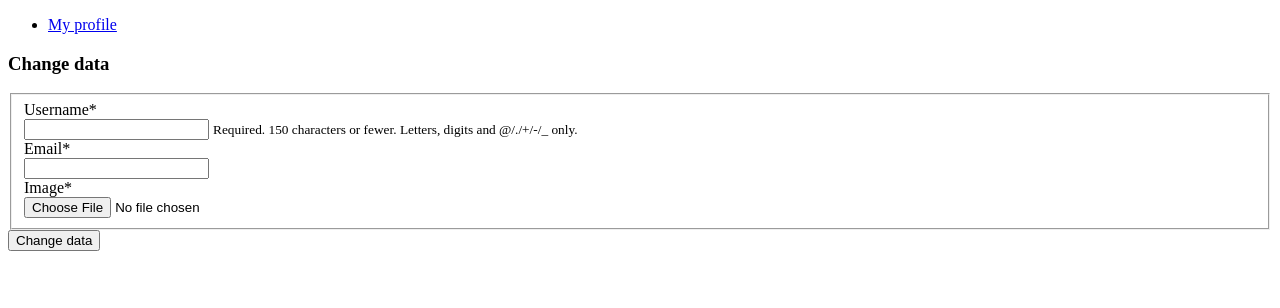
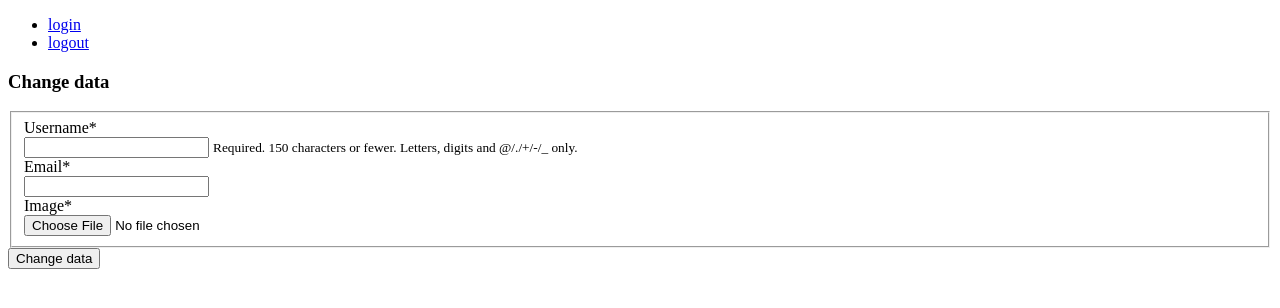
Before and after one commit to anuphong-github/Social-Networking, a Django app: template users/templates/users/profile.html in a window 1280 px wide. Shown: the top 308 px of the page. Run offline with Django 3.2, Linux system fonts and the light colour scheme; the template is opened without the code that fills it: values that come from a table or form of the project are taken from there, others are empty; tables that the repository leaves empty hold one stand-in row (values such as "Sample post"); some libraries are stand-ins or nearby versions.

Commit message:
Add Logout

```diff
--- a/SocialNetworking/urls.py
+++ b/SocialNetworking/urls.py
@@ -24,6 +24,7 @@ urlpatterns = [
     path('', include('blog.urls')),
     path('admin/', admin.site.urls),
     path('login/',auth_views.LoginView.as_view(template_name='users/login.html'),name='login'),
+    path('logout/', auth_views.LogoutView.as_view(template_name='users/logout.html'), name='logout'),
     path('register/',users_app_views.register,name='register-users'),
     path('profile/', users_app_views.profile, name='profile'),
 ]
--- a/blog/templates/blog/base.html
+++ b/blog/templates/blog/base.html
@@ -6,11 +6,14 @@
     <title>Social Networking</title>
   </head>
   <body>
+
     <nav>
       <ul>
-        <li><a href="{% url 'profile'%}">My profile</a></li>
+        <li>  <a href="/login">login</a></li>
+        <li>  <a href="/logout">logout</a></li>
       </ul>
     </nav>
+
     {% block content %}
 
     {% endblock content %}
--- a/blog/templates/blog/home.html
+++ b/blog/templates/blog/home.html
@@ -1,14 +1,18 @@
 {% extends "blog/base.html" %}
 
 {% block content %}
+
 {%  if user_profile != None %}
+<img style="width: 100px; height: 100px;" src="{{ user_profile.profile.image.url }}">
 
   <h1>{{ user_profile.username }}</h1>
   <h2>{{ user.email }}</h2>
 {%  else %}
+<img style="width: 100px; height: 100px;" src="{{ user.profile.image.url }}">
   <h1>{{ user.username }}</h1>
   <h2>{{ user.email }}</h2>
 {%  endif %}
 
 
+
 {% endblock content%}
```
Also changed, not shown: users/templates/users/logout.html (+11 -0 lines), README.md, db.sqlite3.
